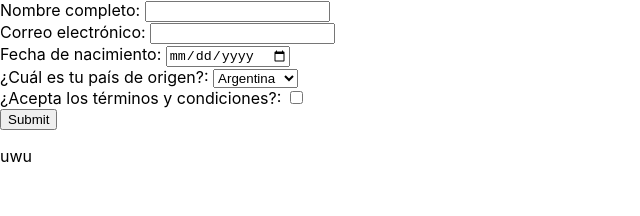
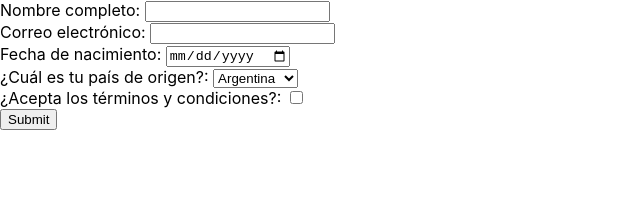
Before and after one commit to Clavi-K/greydive-challenge, a React (Create React App) app: page / in a window 1280 px wide. Shown: the top 216 px of the page, without its empty margins (0-640 px from the left). Built offline with nearby package versions, Linux system fonts and the light colour scheme.

Commit message:
(update) react-router-dom implemented

```diff
--- a/src/App.js
+++ b/src/App.js
@@ -1,12 +1,15 @@
 import './App.css';
 import Form from "./components/Form/Form"
 import Container from "./components/Container/Container"
+import { Routes, Route } from "react-router-dom"
 
 function App() {
   return (
     <>
-      <Form />
-      {/* <Container /> */}
+      <Routes>
+        <Route path="/" element={<Form />} />
+        <Route path="/responses" element={<Container />} />
+      </Routes>
     </>
   );
 }
--- a/src/components/Container/Container.jsx
+++ b/src/components/Container/Container.jsx
@@ -1,7 +1,6 @@
 import React, { useEffect } from 'react'
 import { useDispatch, useSelector } from 'react-redux'
 import { getResponses } from '../../redux/actions'
-
 const Container = () => {
 
     const dispatch = useDispatch()
--- a/src/components/Form/Form.jsx
+++ b/src/components/Form/Form.jsx
@@ -9,7 +9,6 @@ const Form = () => {
   const errors = useSelector(state => state.errors)
 
   const [values, setValues] = useState({})
-  const [sent, setSent] = useState(false)
 
   const onSubmit = e => {
     e.preventDefault()
@@ -29,7 +28,6 @@ const Form = () => {
       el.type === "checkbox" ? el.checked = false : el.value = ""
     }
 
-    setSent(true)
 
   }
 
@@ -89,12 +87,6 @@ const Form = () => {
           : null}
       </form>
 
-      {sent && !errors.addResponse ?
-        <p>Form filled successfully! <a href="/test">Go to the responses</a></p>
-        : null}
-
-        <p className='text-3xl font-bold underline'>uwu</p>
-
     </div>
   )
 }
--- a/src/index.js
+++ b/src/index.js
@@ -4,12 +4,15 @@ import './index.css';
 import App from './App';
 import reportWebVitals from './reportWebVitals';
 import { Provider } from 'react-redux';
+import { BrowserRouter as Router } from 'react-router-dom';
 import store from "./redux/store"
 
 const root = ReactDOM.createRoot(document.getElementById('root'));
 root.render(
-  <Provider store = {store} >
-    <App />
+  <Provider store={store} >
+    <Router >
+      <App />
+    </Router>
   </Provider>
 );
 
--- a/src/redux/reducer.js
+++ b/src/redux/reducer.js
@@ -12,7 +12,7 @@ export default function reducer(state = initialState, action) {
         case PUSH_RESPONSE:
             return {
                 ...state,
-                responses: state.responses.filter(r => r.id === action.payload.id).length === 0 ? [...state.responses || [], action.payload] : [...state.responses || []]
+                responses: state.responses.filter(r => r.id === action.payload.id).length === 0 ? [...state.responses, action.payload] : state.responses
             }
 
         case ERROR:
```
